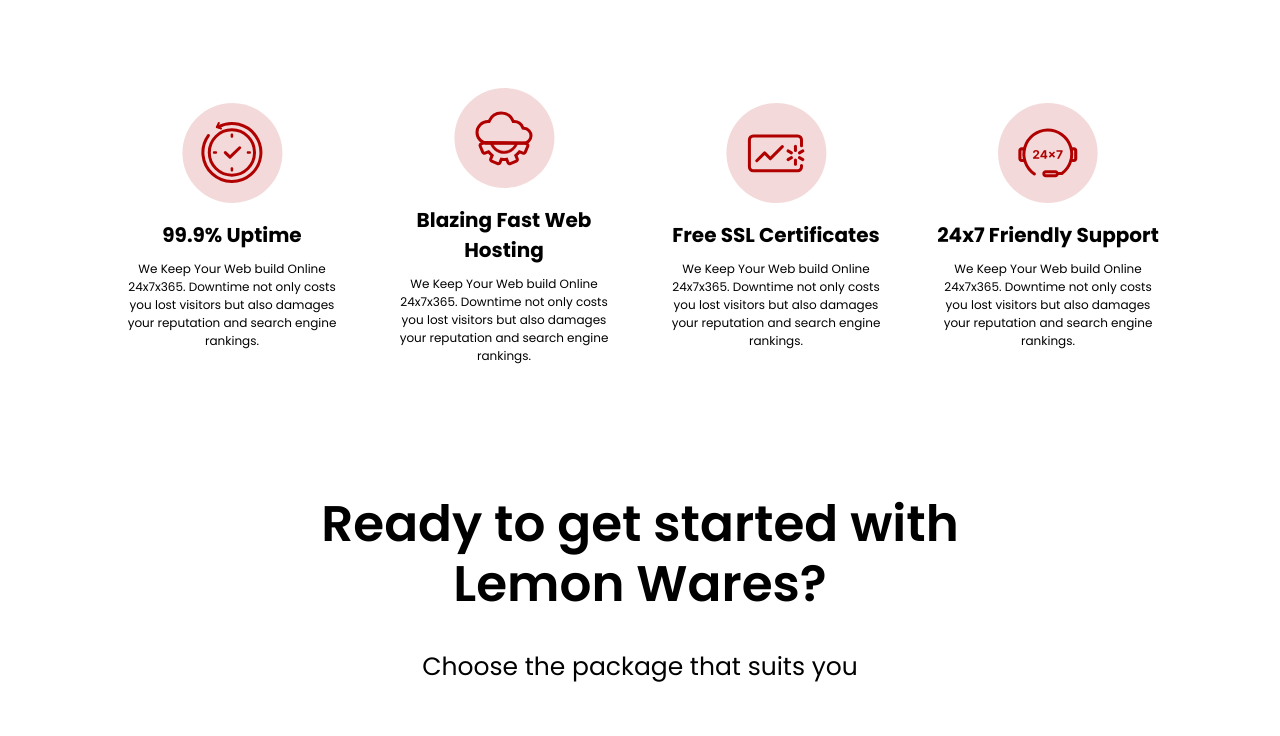
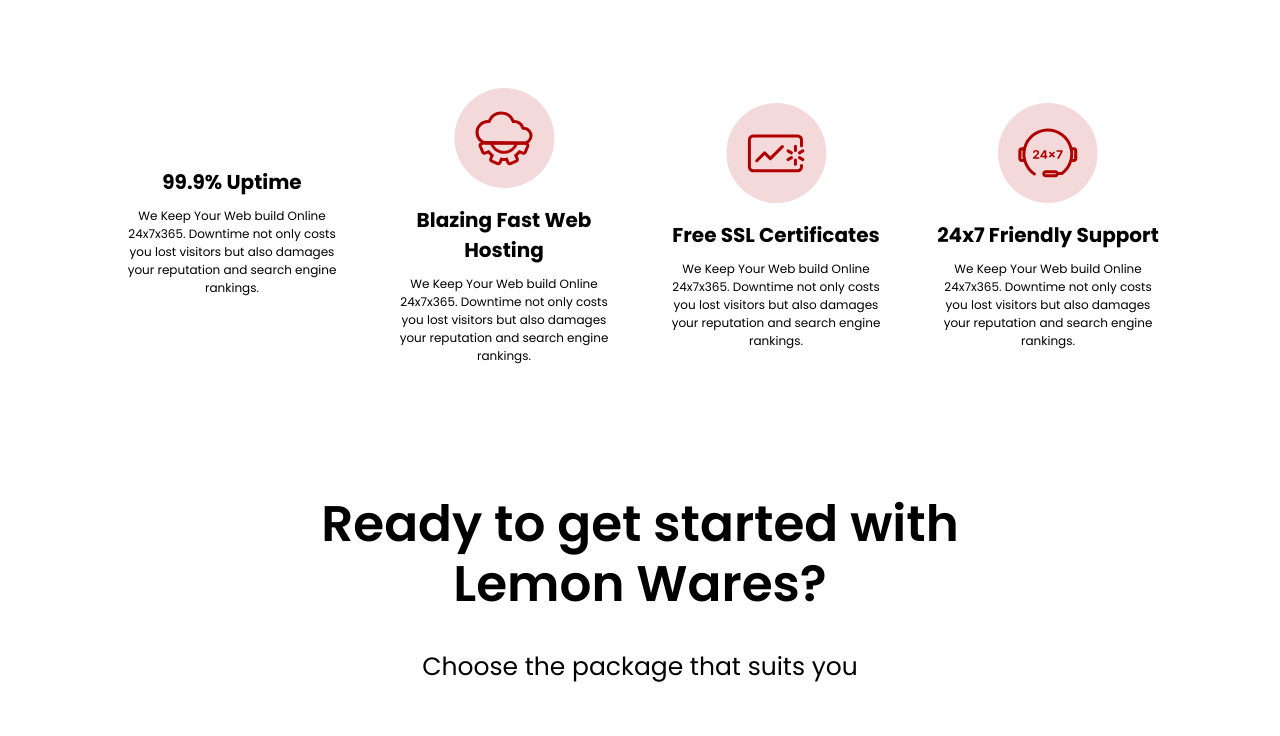
Before and after one commit to KhrystynaBohdan/Landing-Page, a website: page index.html in a window 1280 px wide. Shown: the part 1313-2049 px from the top of the page. Drawn offline with nearby package versions, Linux system fonts and the light colour scheme; files that its build step writes are made by us from their sources.

Commit message:
added images

```diff
--- a/index.html
+++ b/index.html
@@ -76,28 +76,28 @@
 </div>
 <div class="providing-section">
     <div class="providing-section__block">
-        <svg width="101" height="100" viewBox="0 0 101 100" fill="none" xmlns="http://www.w3.org/2000/svg">
-            <path d="M50.3999 100C78.0141 100 100.4 77.6142 100.4 50C100.4 22.3858 78.0141 0 50.3999 0C22.7857 0 0.399902 22.3858 0.399902 50C0.399902 77.6142 22.7857 100 50.3999 100Z"
-                  fill="#B00000" fill-opacity="0.15"/>
-            <path d="M36.2998 23.8868C42.5845 20.5497 49.8769 19.6398 56.789 21.3301C63.7011 23.0205 69.7504 27.1933 73.7858 33.0542C77.8211 38.9151 79.5608 46.0552 78.6736 53.1155C77.7865 60.1757 74.3345 66.6634 68.9747 71.3439C63.6148 76.0243 56.7212 78.5707 49.6057 78.4985C42.4903 78.4263 35.6497 75.7406 30.3859 70.9524C25.1221 66.1642 21.8024 59.6078 21.0587 52.531C20.315 45.4541 22.1992 38.3509 26.3526 32.573"
-                  stroke="#B00000" stroke-width="3" stroke-linecap="round" stroke-linejoin="round"/>
-            <path d="M34.8775 24.1659L36.822 19.9624" stroke="#B00000" stroke-width="2" stroke-linecap="round"
-                  stroke-linejoin="round"/>
-            <path d="M34.876 23.874L38.9885 25.5302" stroke="#B00000" stroke-width="2" stroke-linecap="round"
-                  stroke-linejoin="round"/>
-            <path d="M49.8998 72.1268C62.3963 72.1268 72.5267 61.9964 72.5267 49.4999C72.5267 37.0035 62.3963 26.873 49.8998 26.873C37.4033 26.873 27.2729 37.0035 27.2729 49.4999C27.2729 61.9964 37.4033 72.1268 49.8998 72.1268Z"
-                  stroke="#B00000" stroke-width="3"/>
-            <path d="M49.8999 30.4521H49.8999C49.1986 30.4521 48.6301 31.0207 48.6301 31.722V33.4151C48.6301 34.1164 49.1986 34.6849 49.8999 34.6849H49.8999C50.6012 34.6849 51.1698 34.1164 51.1698 33.4151V31.722C51.1698 31.0207 50.6012 30.4521 49.8999 30.4521Z"
-                  fill="#B00000"/>
-            <path d="M49.9005 64.3145H49.9004C49.1991 64.3145 48.6306 64.883 48.6306 65.5843V67.2774C48.6306 67.9787 49.1991 68.5472 49.9004 68.5472H49.9005C50.6018 68.5472 51.1703 67.9787 51.1703 67.2774V65.5843C51.1703 64.883 50.6018 64.3145 49.9005 64.3145Z"
-                  fill="#B00000"/>
-            <path d="M68.9473 49.4998V49.4998C68.9473 48.7985 68.3788 48.23 67.6775 48.23H65.9843C65.283 48.23 64.7145 48.7985 64.7145 49.4998V49.4998C64.7145 50.2011 65.283 50.7696 65.9843 50.7696H67.6775C68.3788 50.7696 68.9473 50.2011 68.9473 49.4998Z"
-                  fill="#B00000"/>
-            <path d="M35.0852 49.4998V49.4998C35.0852 48.7985 34.5167 48.23 33.8154 48.23H32.1223C31.4209 48.23 30.8524 48.7985 30.8524 49.4998V49.4998C30.8524 50.2011 31.4209 50.7696 32.1223 50.7696H33.8154C34.5167 50.7696 35.0852 50.2011 35.0852 49.4998Z"
-                  fill="#B00000"/>
-            <path d="M43.3008 49.6328L47.9813 54.1822L57.6997 44.7361" stroke="#B00000" stroke-width="3"
-                  stroke-linecap="round" stroke-linejoin="round"/>
-        </svg>
+<!--        <svg width="101" height="100" viewBox="0 0 101 100" fill="none" xmlns="http://www.w3.org/2000/svg">-->
+<!--            <path d="M50.3999 100C78.0141 100 100.4 77.6142 100.4 50C100.4 22.3858 78.0141 0 50.3999 0C22.7857 0 0.399902 22.3858 0.399902 50C0.399902 77.6142 22.7857 100 50.3999 100Z"-->
+<!--                  fill="#B00000" fill-opacity="0.15"/>-->
+<!--            <path d="M36.2998 23.8868C42.5845 20.5497 49.8769 19.6398 56.789 21.3301C63.7011 23.0205 69.7504 27.1933 73.7858 33.0542C77.8211 38.9151 79.5608 46.0552 78.6736 53.1155C77.7865 60.1757 74.3345 66.6634 68.9747 71.3439C63.6148 76.0243 56.7212 78.5707 49.6057 78.4985C42.4903 78.4263 35.6497 75.7406 30.3859 70.9524C25.1221 66.1642 21.8024 59.6078 21.0587 52.531C20.315 45.4541 22.1992 38.3509 26.3526 32.573"-->
+<!--                  stroke="#B00000" stroke-width="3" stroke-linecap="round" stroke-linejoin="round"/>-->
+<!--            <path d="M34.8775 24.1659L36.822 19.9624" stroke="#B00000" stroke-width="2" stroke-linecap="round"-->
+<!--                  stroke-linejoin="round"/>-->
+<!--            <path d="M34.876 23.874L38.9885 25.5302" stroke="#B00000" stroke-width="2" stroke-linecap="round"-->
+<!--                  stroke-linejoin="round"/>-->
+<!--            <path d="M49.8998 72.1268C62.3963 72.1268 72.5267 61.9964 72.5267 49.4999C72.5267 37.0035 62.3963 26.873 49.8998 26.873C37.4033 26.873 27.2729 37.0035 27.2729 49.4999C27.2729 61.9964 37.4033 72.1268 49.8998 72.1268Z"-->
+<!--                  stroke="#B00000" stroke-width="3"/>-->
+<!--            <path d="M49.8999 30.4521H49.8999C49.1986 30.4521 48.6301 31.0207 48.6301 31.722V33.4151C48.6301 34.1164 49.1986 34.6849 49.8999 34.6849H49.8999C50.6012 34.6849 51.1698 34.1164 51.1698 33.4151V31.722C51.1698 31.0207 50.6012 30.4521 49.8999 30.4521Z"-->
+<!--                  fill="#B00000"/>-->
+<!--            <path d="M49.9005 64.3145H49.9004C49.1991 64.3145 48.6306 64.883 48.6306 65.5843V67.2774C48.6306 67.9787 49.1991 68.5472 49.9004 68.5472H49.9005C50.6018 68.5472 51.1703 67.9787 51.1703 67.2774V65.5843C51.1703 64.883 50.6018 64.3145 49.9005 64.3145Z"-->
+<!--                  fill="#B00000"/>-->
+<!--            <path d="M68.9473 49.4998V49.4998C68.9473 48.7985 68.3788 48.23 67.6775 48.23H65.9843C65.283 48.23 64.7145 48.7985 64.7145 49.4998V49.4998C64.7145 50.2011 65.283 50.7696 65.9843 50.7696H67.6775C68.3788 50.7696 68.9473 50.2011 68.9473 49.4998Z"-->
+<!--                  fill="#B00000"/>-->
+<!--            <path d="M35.0852 49.4998V49.4998C35.0852 48.7985 34.5167 48.23 33.8154 48.23H32.1223C31.4209 48.23 30.8524 48.7985 30.8524 49.4998V49.4998C30.8524 50.2011 31.4209 50.7696 32.1223 50.7696H33.8154C34.5167 50.7696 35.0852 50.2011 35.0852 49.4998Z"-->
+<!--                  fill="#B00000"/>-->
+<!--            <path d="M43.3008 49.6328L47.9813 54.1822L57.6997 44.7361" stroke="#B00000" stroke-width="3"-->
+<!--                  stroke-linecap="round" stroke-linejoin="round"/>-->
+<!--        </svg>-->
         <div class="providing-section__title">99.9% Uptime</div>
         <div class="providing-section__body">We Keep Your Web build Online 24x7x365. Downtime not
             only costs you lost visitors but also damages your reputation and search engine rankings.
```
Also changed, not shown: images/crypto_learn_invest.svg (added), images/jerry_piping.svg (added), images/leeveon_branding.svg (added).
